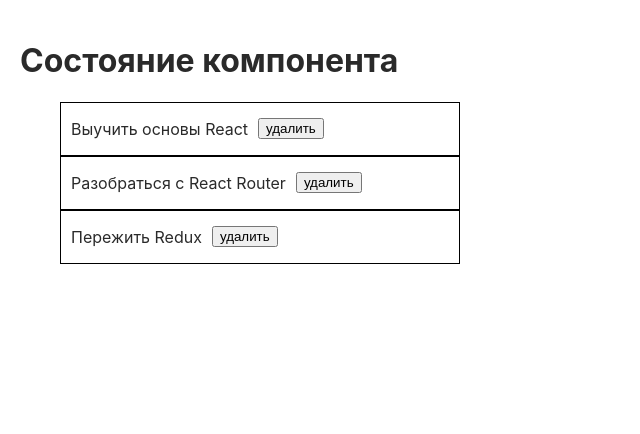
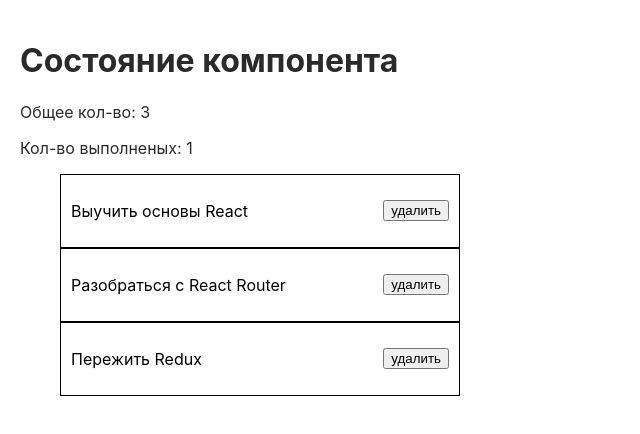
Before and after one commit to AlexKabaiev/state, a React (Create React App) app: page / in a window 1280 px wide. Shown: the top 434 px of the page, without its empty margins (0-640 px from the left). Built offline with nearby package versions, Linux system fonts and the light colour scheme.

Commit message:
TodoList delete

```diff
--- a/src/App.jsx
+++ b/src/App.jsx
@@ -1,10 +1,9 @@
-import React, { Component } from "react";
+import React, { Component } from 'react';
 // import Counter from './components/Counter';
 // import Dropdown from "components/Dropdown";
 // import ColorPicker from "components/ColorPicker";
-import TodoList from "components/TodoList";
+import TodoList from 'components/TodoList';
 import initialTodos from './components/TodoList/todos.json';
-
 
 // const colorPickerOptions = [
 //   { label: 'red', color: '#F44336' },
@@ -19,18 +18,31 @@ class App extends Component {
     todos: initialTodos,
   };
 
+  deleteTodo = todoId => {
+    this.setState(prevState => ({
+      todos: prevState.todos.filter(todo => todo.id !== todoId),
+    }));
+  };
+
   render() {
     const { todos } = this.state;
+
+    const completedTodos = todos.reduce(
+      (total, todo) => (todo.completed ? total + 1 : total),
+      0
+    );
     return (
       <>
         <h1>Состояние компонента</h1>
         {/* <Counter initialValue={10} /> */}
         {/* <Dropdown /> */}
         {/* <ColorPicker options={colorPickerOptions} /> */}
-        <TodoList todos={todos} />
+        <p>Общее кол-во: {todos.length}</p>
+        <p>Кол-во выполненых: {completedTodos}</p>
+        <TodoList todos={todos} onDeleteTodo={this.deleteTodo} />
       </>
     );
   }
-};
+}
 
 export default App;
--- a/src/components/TodoList/TodoList.css
+++ b/src/components/TodoList/TodoList.css
@@ -7,9 +7,10 @@ width: 400px;
     display: flex;
     align-items: center;
     border: 1px solid black;
-    padding-left: 10px;
+    padding: 10px;
+    justify-content: space-between;
 }
 
 .TodoList__text {
-    margin-right: 10px;
+    color: black;
 }
--- a/src/components/TodoList/TodoList.js
+++ b/src/components/TodoList/TodoList.js
@@ -11,7 +11,7 @@ import './TodoList.css';
 //   </ul>
 // );
 
-const TodoList = ({ todos }) => (
+const TodoList = ({ todos, onDeleteTodo }) => (
   <ul className="TodoList">
     {todos.map(({ id, text }) => (
       <li
@@ -25,7 +25,7 @@ TodoList__text"
         >
           {text}
         </p>
-        <button>удалить</button>
+        <button onClick={() => onDeleteTodo(id)}>удалить</button>
       </li>
     ))}
   </ul>
--- a/src/components/TodoList/todos.json
+++ b/src/components/TodoList/todos.json
@@ -1,5 +1,5 @@
 [
-  { "id": "td-1", "text": "Выучить основы React", "completed": false },
+  { "id": "td-1", "text": "Выучить основы React", "completed": true },
   { "id": "td-2", "text": "Разобраться с React Router", "completed": false },
   { "id": "td-3", "text": "Пережить Redux", "completed": false }
 ]
```
